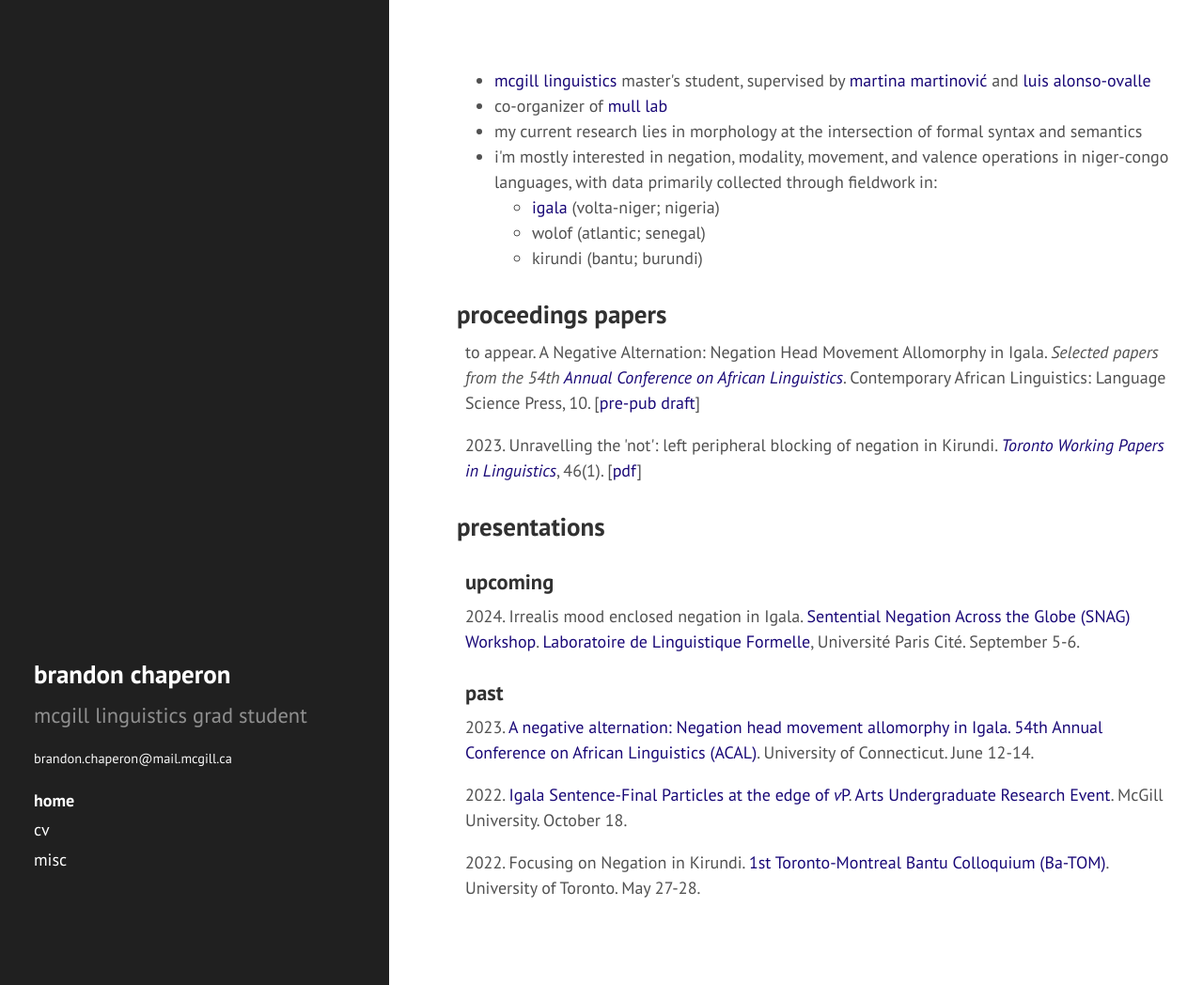
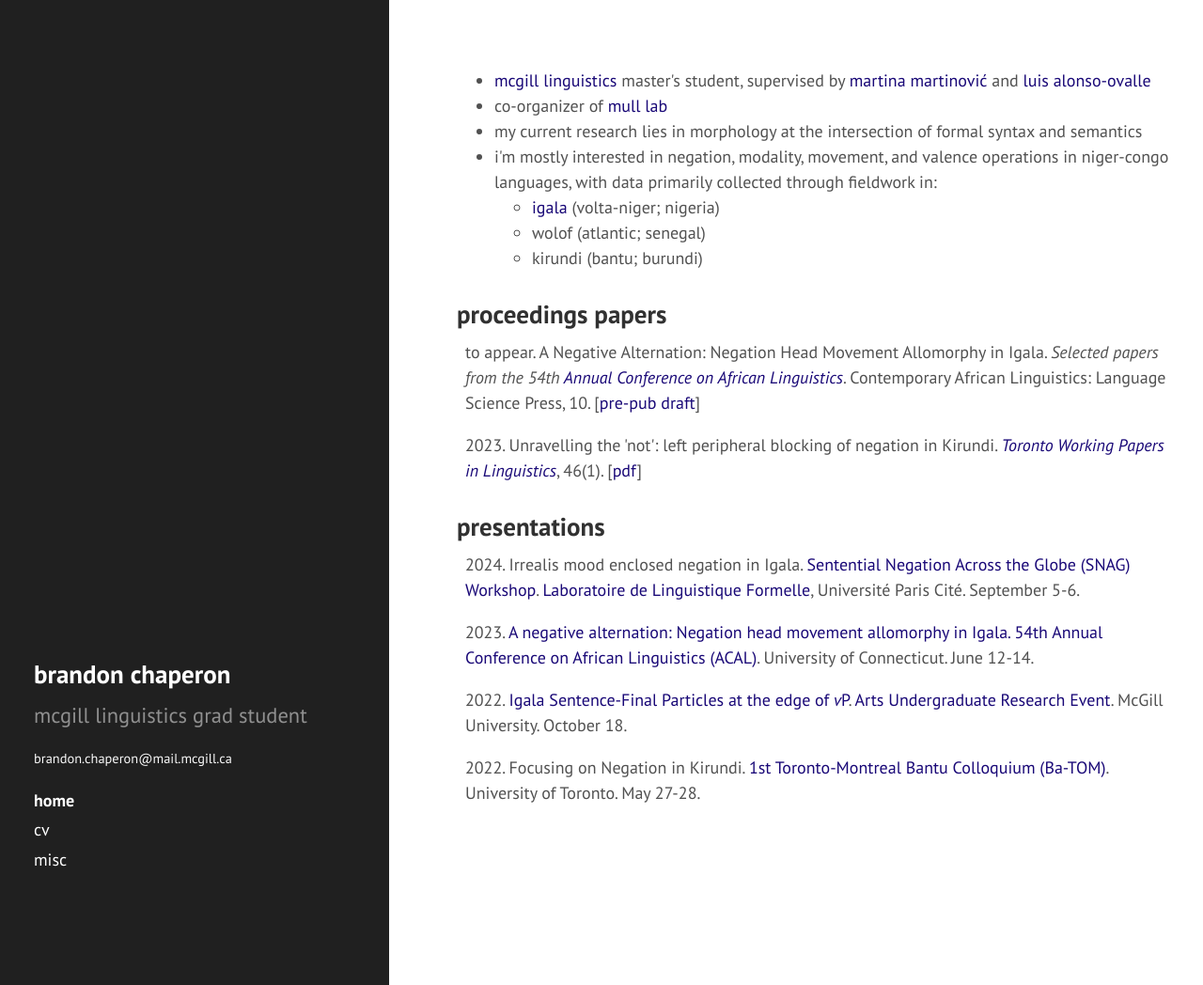
Before and after one commit to bchaper0n/bchaper0n.github.io, a Jekyll site: the page built from index.html, in a window 1280 px wide and 1048 px high. Shown: the whole window at 94% size. Built offline with Jekyll 4.4.1, drawn with Linux system fonts in a browser that asks for light colours; comment, search, counter and statistics services are not loaded.

Commit message:
no upcoming conferences

```diff
--- a/index.html
+++ b/index.html
@@ -22,14 +22,16 @@ title: home
 
 <h2 style="margin-top: 30px;">presentations</h2>
 <div style="margin-left: 0.5em;">
-<h3>upcoming</h3>
+<!-- <h3>upcoming</h3> -->
 
-<p>2024. Irrealis mood enclosed negation in Igala. <a href="https://parissnag.com/conf">Sentential Negation Across the Globe (SNAG) Workshop</a>. <a href="http://www.llf.cnrs.fr/en">Laboratoire de Linguistique Formelle</a>, Université Paris Cité. September 5-6.</p>
+
 
 
 <!-- <p>2024. TBD. <a href="https://acal55.mull-lab.org/">55th Annual Conference on African Linguistics (ACAL)</a>. McGill University. May 2-4.</p> -->
 
-<h3>past</h3>
+<!-- <h3>past</h3> -->
+
+<p>2024. Irrealis mood enclosed negation in Igala. <a href="https://parissnag.com/conf">Sentential Negation Across the Globe (SNAG) Workshop</a>. <a href="http://www.llf.cnrs.fr/en">Laboratoire de Linguistique Formelle</a>, Université Paris Cité. September 5-6.</p>
 
 <p>2023. <a href="/docs/ACAL_54___Igala_Negation_handout.pdf">A negative alternation: Negation head movement allomorphy in Igala.</a> <a href="https://uconnuecs.cventevents.com/event/aef2d257-6a6a-41b5-b83d-2c6efc60aac5/summary">54th Annual Conference on African Linguistics (ACAL)</a>. University of Connecticut. June 12-14.</p>
 
```
